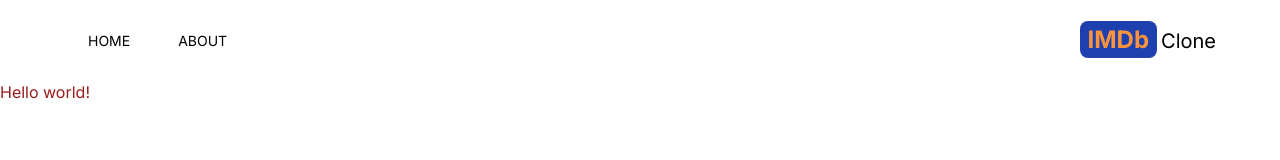
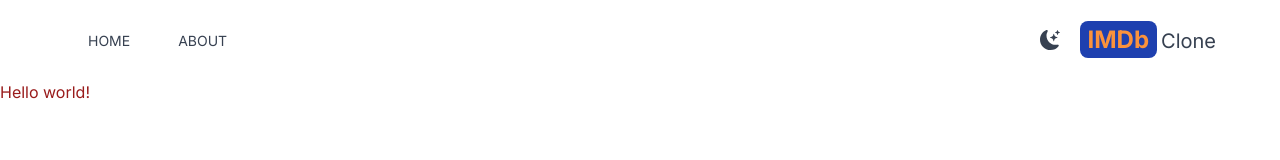
Before and after one commit to Caiquegam/imdb, a Next.js app: page / in a window 1280 px wide. Shown: the top 160 px of the page. Built offline with nearby package versions, Linux system fonts and the light colour scheme.

Commit message:
add dark mode

```diff
--- a/package.json
+++ b/package.json
@@ -10,6 +10,7 @@
   },
   "dependencies": {
     "next": "13.5.6",
+    "next-themes": "^0.2.1",
     "react": "^18",
     "react-dom": "^18",
     "react-icons": "^4.11.0"
--- /dev/null
+++ b/src/app/Providers.jsx
@@ -0,0 +1,13 @@
+"use client";
+
+import { ThemeProvider } from 'next-themes';
+import React from 'react';
+
+
+export default function Providers({children}) {
+  return <ThemeProvider enableSystem={true} attribute='class'>
+    <div className='dark:bg-gray-800 dark:text-gray-200 text-gray-700 transition-colors duration-300 min-h-screen select-none'>
+        {children}
+    </div>
+  </ThemeProvider>;
+};
--- a/src/app/layout.jsx
+++ b/src/app/layout.jsx
@@ -2,6 +2,7 @@
 import Head from './head'
 import './globals.css'
 import Header from '@/components/Header'
+import Providers from './Providers'
 
 const inter = Inter({ subsets: ['latin'] })
 
@@ -10,12 +11,14 @@
     <html lang="en">
       <Head></Head>
       <body className={inter.className}>
+        <Providers>
         {/* Header */}
         <Header/>
         {/* Navbar */}
 
         {/* SearchBox */}
         {children}
+        </Providers>
       </body>
     </html>
   )
--- /dev/null
+++ b/src/components/DarkModeSwitch.jsx
@@ -0,0 +1,31 @@
+'use client'
+
+import React, { useEffect, useState } from 'react'
+import { MdLightMode } from 'react-icons/md'
+import { BsFillMoonStarsFill } from 'react-icons/bs'
+import { useTheme } from 'next-themes'
+
+export default function DarkModeSwitch() {
+  const { systemTheme, theme, setTheme } = useTheme()
+  const [ mounted, setMounted ] = useState(false)
+
+  useEffect(() => setMounted(true), [])
+
+  const currentTheme = theme === 'system' ? systemTheme : theme
+  return (
+    <>
+      {mounted &&
+        (currentTheme === 'dark' ? (
+          <MdLightMode
+            className="text-xl cursor-pointer hover:text-yellow-400"
+            onClick={() => setTheme('light')}
+          />
+        ) : (
+          <BsFillMoonStarsFill
+            className="text-xl cursor-pointer hover:text-yellow-400"
+            onClick={() => setTheme('dark')}
+          />
+        ))}
+    </>
+  )
+}
--- a/src/components/Header.jsx
+++ b/src/components/Header.jsx
@@ -1,24 +1,28 @@
 import React from 'react'
 import MenuItem from './MenuItem'
-import {AiTwotoneHome} from "react-icons/ai";
-import{BsInfoSquareFill} from "react-icons/bs"
-import Link from 'next/link';
+import { AiTwotoneHome } from 'react-icons/ai'
+import { BsInfoSquareFill } from 'react-icons/bs'
+import Link from 'next/link'
+import DarkModeSwitch from './DarkModeSwitch'
 
 export default function Header() {
   return (
-    <div className='flex justify-between mx-2 max-w-6xl sm:mx-auto items-center py-6'>
-     <div className="flex">
-        <MenuItem title="HOME" address="/" Icon={AiTwotoneHome}/>
-        <MenuItem title="ABOUT" address="/about" Icon={BsInfoSquareFill}/>
-     </div>
-     <div className="">
-      <Link href="/">
-        <h2 className='text-2xl'>
-          <span className='font-bold bg-blue-800 py-1 px-2 rounded-lg text-orange-400 mr-1'>IMDb</span>
-          <span className='text-xl hidden sm:inline'>Clone</span>
+    <div className="flex justify-between mx-2 max-w-6xl sm:mx-auto items-center py-6">
+      <div className="flex">
+        <MenuItem title="HOME" address="/" Icon={AiTwotoneHome} />
+        <MenuItem title="ABOUT" address="/about" Icon={BsInfoSquareFill} />
+      </div>
+      <div className="flex items-center space-x-5">
+        <DarkModeSwitch/>
+        <Link href="/">
+          <h2 className="text-2xl">
+            <span className="font-bold bg-blue-800 py-1 px-2 rounded-lg text-orange-400 mr-1">
+              IMDb
+            </span>
+            <span className="text-xl hidden sm:inline">Clone</span>
           </h2>
-      </Link>
-     </div>
+        </Link>
+      </div>
     </div>
   )
 }
--- a/tailwind.config.js
+++ b/tailwind.config.js
@@ -7,4 +7,5 @@
     extend: {},
   },
   plugins: [],
+  darkMode: "class"
 }
```
Also changed, not shown: 1 other file (tests, documents, lock files or other folders).
